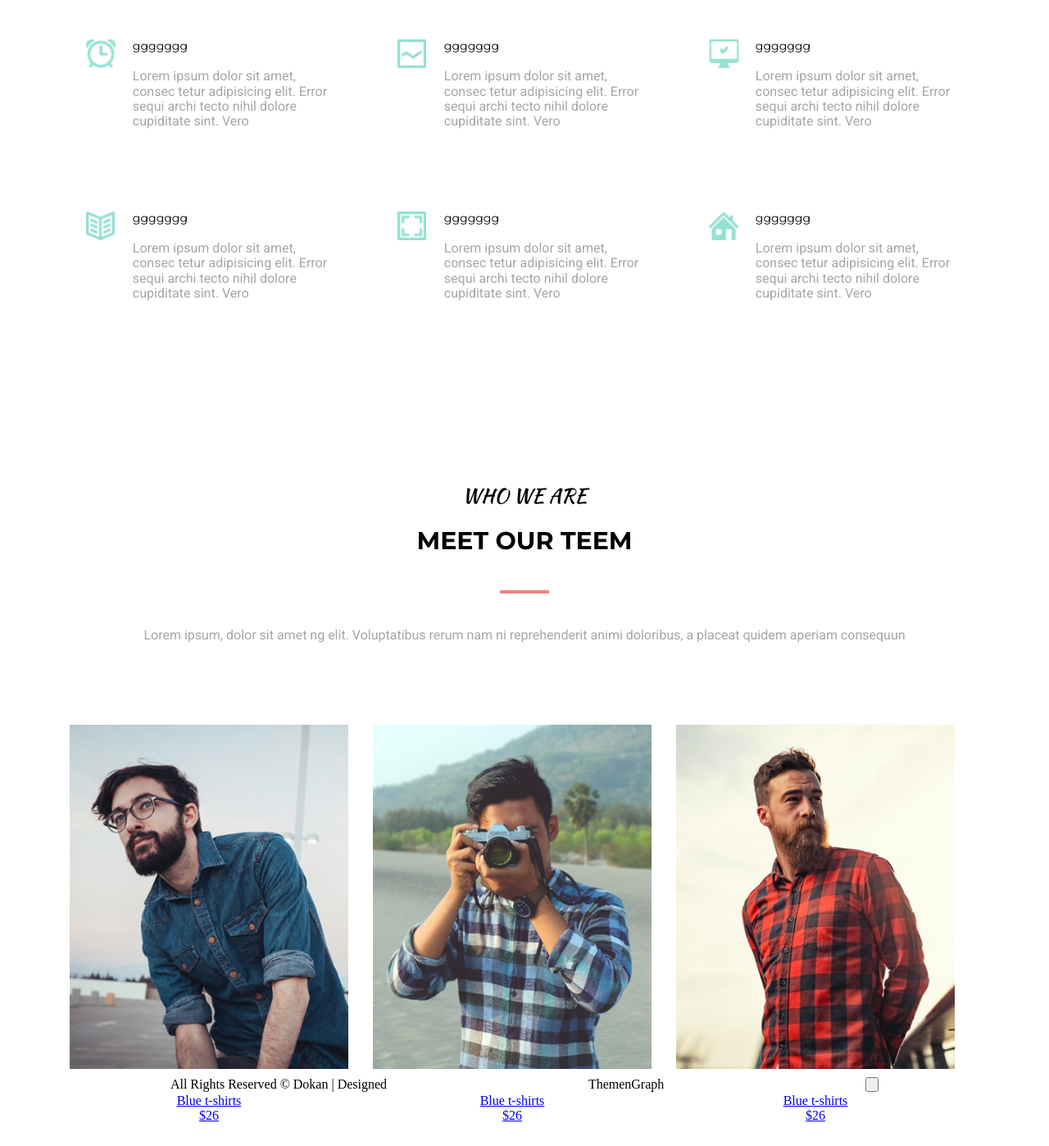
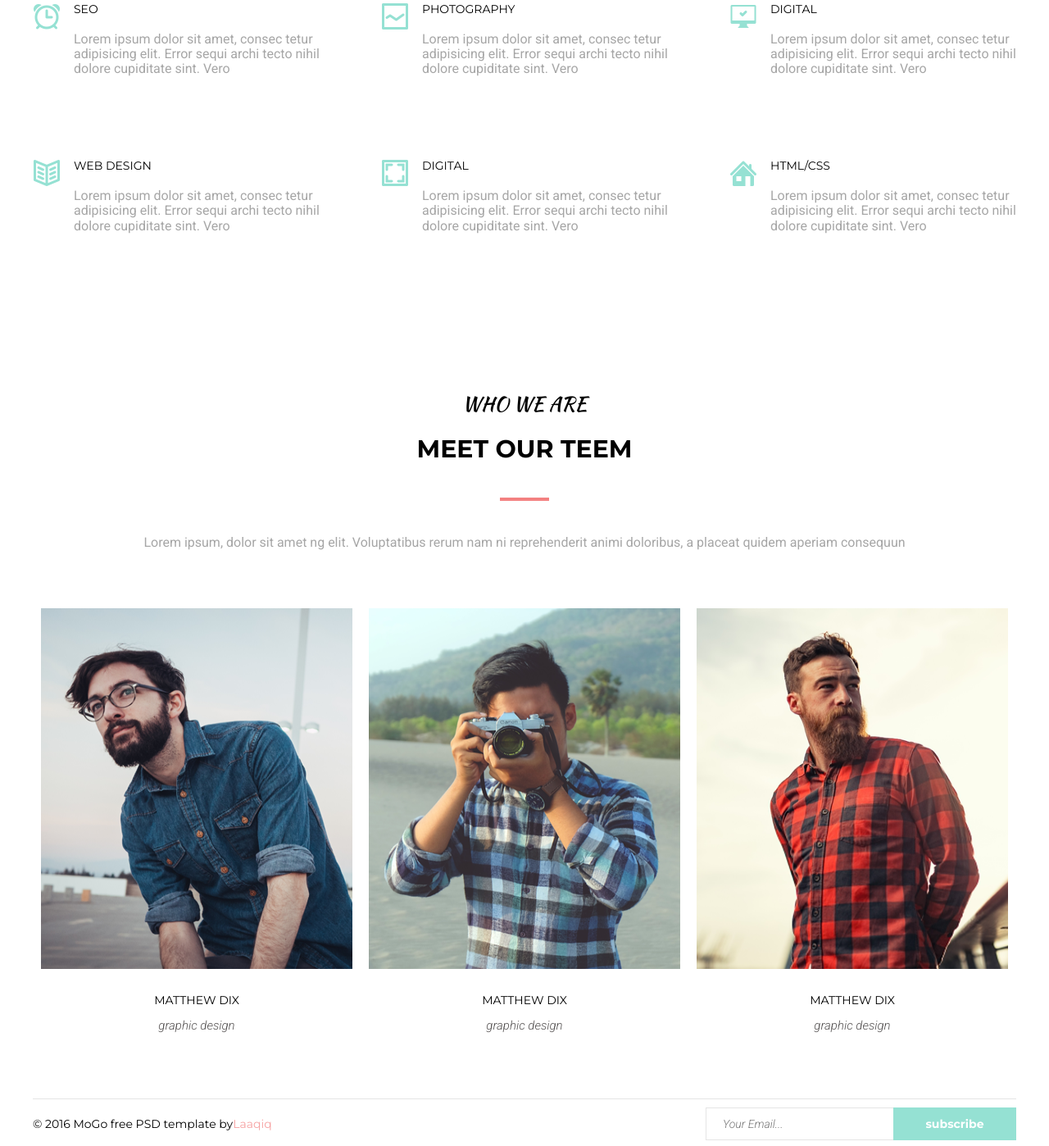
Before and after one commit to EvelinaK/goit-fe-course, a plain HTML site: page html-css/module-06/homework-06.html in a window 1280 px wide. Shown: the part 400-1798 px from the top of the page at 82% size. Before the commit the page ends 1771 px from the top, so only its background shows below. Drawn offline with Linux system fonts and the light colour scheme.

Commit message:
commit hw6.

```diff
--- a/html-css/module-06/css/style.css
+++ b/html-css/module-06/css/style.css
@@ -2,59 +2,51 @@
   box-sizing: border-box;
 }
 
-
-#wrapper{
+#wrapper {
   position: relative;
   width: 100%;
 }
 
-
-.container{
-    max-width: 1140px;
-    padding:0 15px ;
+.container {
+  max-width: 1230px;
+  padding: 0 15px;
   margin: 0 auto;
 }
 
-
-#header{
-
+#header {
 }
 
-
-
+/* navigation */
 
 .logo {
-    font-family: 'Montserrat';
+  font-family: "Montserrat";
   font-weight: 700;
   font-size: 30px;
-    color:#95e1d3;
+  color: #95e1d3;
   text-decoration: none;
 }
-.logo a:nth-child(odd){
+
+.site-navigation a {
+  text-decoration: none;
+  color: #555252;
+  font-family: "Montserrat";
+  font-weight: 400;
+  color: #95e1d3;
+  font-size: 15px;
+  position: relative;
+  padding-bottom: 12px;
   text-transform: uppercase;
 }
 
-
-
- .site-navigation a{
-    text-decoration: none;
-    color:#555252;
-    font-family: 'Montserrat';
-    font-weight: 400;
-    color:#95e1d3;
-    font-size: 15px;
-}
-
-
-
-.nav{
+.nav {
   display: flex;
   align-items: flex-end;
   justify-content: space-between;
   min-height: 50px;
+  padding-bottom: 30px;
 }
 
-.site-navigation{
+.site-navigation {
   display: flex;
   justify-content: space-between;
   width: 490px;
@@ -64,113 +56,126 @@ margin: 0;
   padding: 0;
 }
 
-.nav-link {
-  position: relative;
-    text-transform: uppercase;
-}
-
-
-
- .site-navigation a::after{
-    display:block;
- position: relative;
-    margin: 0 auto;
+.site-navigation a::after {
+  display: block;
+  position: absolute;
   content: "";
-   width: 14px;
+  width: 100%;
   height: 1px;
-    background-color:#f38181;
+  background-color: #f38181;
   opacity: 0;
+  bottom: 0;
   visibility: hidden;
 }
 
-.site-navigation a:hover::after{
-    visibility:visible;
+.site-navigation a:hover::after {
+  visibility: visible;
   opacity: 1;
   color: #f38181;
 }
- .site-navigation a:hover{
+.site-navigation a:hover {
   color: #f38181;
 }
+/* sections servis  */
 
-
-.servis-wrap{
+.servis-wrap {
   display: flex;
   flex-wrap: wrap;
   justify-content: space-between;
-    list-style: none;
   margin: 0;
   padding: 0;
 }
 
-
- .item-servis{
+.item-servis {
+  position: relative;
   display: flex;
   width: 350px;
    margin-bottom: 100px;
-    padding: 0 20px;
+}
+.item-servis::after {
+  position: absolute;
+  content: "";
+  height: 35px;
+  width: 34px;
+  background-position: center;
+  background-repeat: no-repeat;
 }
 
-img{
-    max-width: 100%;
-    height: auto;
-    vertical-align: top;
-}
-.icon{
-    height: 35px;
-    width: 135px;
-    display: flex;
-    padding-right: 20px;
+.i1::after {
+  background-image: url(../image/1.png);
 
 }
-.article{
+
+.i2::after {
+  background-image: url(../image/2.png);
+
+}
+.i3::after {
+  background-image: url(../image/3.png);
+
+}
+.i4::after {
+  background-image: url(../image/4.png);
+}
+.i5::after {
+  background-image: url(../image/5.png);
+}
+.i6::after {
+  background-image: url(../image/6.png);
+}
+
+
+.article {
   display: flex;
   flex-direction: column;
+  padding-left: 50px;
 }
 
-.article-wrap{
+.article-wrap {
   display: flex;
   align-items: center;
   flex-direction: column;
-padding: 100px 0;
+   padding: 70px 0;
+
 }
-.article-wrap h3{
-font-family: 'Kaushan Script';
+.article-wrap h3 {
+  font-family: "Kaushan Script";
   font-weight: 500;
   font-size: 24px;
   text-align: center;
   text-transform: uppercase;
 }
 
-.article-wrap h2{
- font-family: 'Montserrat';
+.article-wrap .main-title {
+  font-family: "Montserrat";
   font-weight: 700;
   font-size: 30px;
   text-align: center;
   text-transform: uppercase;
 }
 
-  .servis-title{
+.servis-title {
   padding-bottom: 20px;
-      font-family: 'montserrat';
+  font-family: "montserrat";
   font-weight: 400;
   font-size: 14px;
   color: black;
+  text-transform: uppercase;
 }
 
-  .servis-p{
-      font-family: 'Roboto';
+.servis-p {
+  font-family: "Roboto";
   font-weight: 400;
   color: #a6a6a6;
 }
 
-  .article-wrap p{
-    font-family: 'Roboto';
+.article-wrap p {
+  font-family: "Roboto";
   font-weight: 400;
   color: #a6a6a6;
 }
 
-
-.main-title::after{
+.main-title::after {
   margin: 0 auto;
   content: "";
   display: block;
@@ -181,81 +186,173 @@ text-transform: uppercase;
   background-color: #f38181;
 }
 
+/*
+section portfolio */
 
-.img-foto{
-    width: 340px;
-    height: 420px;
+.portfolio-list {
+  display: flex;
+  flex-wrap: wrap;
+  justify-content: space-around;
 }
 
-.portfolio-list{
-    display: flex;
+.portfolio {
+  position: relative;
 
 }
-.portfolio{
+
+.wrap-foto{
+  width: 380px;
+  height: 470px;
+  position: relative;
+  padding-bottom: 30px;
+}
+
+.card-foto {
   display: flex;
-    margin-right: 30px;
-    width: 340px;
-    height: 420px;
-    z-index: 1;
-    position: relative;
-    margin-bottom: 10px;
+    width: 100%;
+    height: 100%;
+    margin-bottom: 20px;
 }
-.potfolio-overlay{
+
+.img-foto {
+  width: 100%;
+  height: 100%;
+    display:block;
+}
+.potfolio-overlay {
   position: absolute;
-  visibility: hidden;
   top: 0;
+  left: 0;
   right: 0;
   bottom: 0;
-    left: 0;
-    background-image: url(../image/foto-1.png);
-    background-size: cover;
-    background-repeat: no-repeat;
-    padding-bottom: 30px;
-
+   visibility: hidden;
+  background: linear-gradient(90deg, rgba(252, 227, 138, 0.75) 0%, rgba(243, 129, 129, 0.75) 100%);
+  display: flex;
+  justify-content: center;
+  align-items: center;
 }
-.foto-2{
-    background-image: url(../image/foto-2.png);
-}
-.foto-3{
-    background-image: url(../image/foto-3.png);
+.icon-portf {
+  height: 58px;
+  width: 58px;
+  border: none;
+  margin-right: 1px;
+  background-color: #fce38a;
 }
 
 
-.potfolio-overlay::after{
-    content: '';
-    top: 0;
-    right: 0;
-    bottom: 0;
-    left: 0;
-    position: absolute;
-    background: linear-gradient(0deg,
-    rgba(242,226,145,1) 0%,
-    rgba(234,138,137,1) 100%);
-    opacity: 0.9;
-transition-property: transform;
+.wrap-foto:hover .card-foto {
+  transform: translate(-10px, -13px);
+  transition-duration: 200ms;
+  transition-timing-function: linear;
+  box-shadow: 10px 13px 1px 1px rgba(158, 255, 211, 1);
+}
+.wrap-foto:hover  .potfolio-overlay{
+visibility: visible;
+}
+
+.icon-portf:hover {
+  background-color: #95e1d3;
+}
+ .foo{
+  display: flex;
+  flex-direction: column;
+  justify-content: space-between;
+  padding-bottom: 80px;
+  }
+
+   .name{
+      display: flex;
+      flex-direction: column;
+      align-items: center;
+      font-family:'Montserrat';
+      font-weight: 400;
+      font-size: 14px;
+      color: black;
+      text-transform: uppercase;
+      text-decoration: none;
+      padding-bottom: 15px;
+  }
+
+
+  .sub{
+      display: flex;
+      justify-content: center;
+      font-family:'Roboto';
+      font-style: italic;
+      font-weight: 300;
+      font-size: 15px;
+      color: #555252;
+      text-decoration: none;
+  }
+
+
+   .wrap-footer{
+      display: flex;
+      justify-content: space-between;
+      align-items: center;
+      padding:  10px 0;
+      border-top:1px solid #e5e5e5;
+  }
+
+
+
+.copyrite{
+  display: flex;
+  font-family: 'Montserrat';
+  font-weight: 400;
+  font-size: 14px;
+
+}
+  .red-copy{
+display: flex;
+color: #f6a1a1;
 
   }
 
-.portfolio:hover .potfolio-overlay {
-    visibility: visible;
-    box-shadow: 12px 12px 2px 1px rgba(149, 255, 211, 0.8);
-    transform: translate(-5px,-5px);
-    transition-duration: 200ms;
-    transition-timing-function: linear;
+ form,input {
+
+height: 40px;
+line-height: 1;
 }
 
+input {
 
-.img-foto{
-margin-bottom: 30px;
 }
 
-.card-foo{
-    display: flex;
-    flex-direction: column;
-    align-items: center;
+input[type="submit"] {
+  padding: 0 20px;
+  width: 150px;
+  margin-left: -1px;
+  background-color: #95e1d3;
+  color: #ffffff;
+  font-family: 'Montserrat';
+  font-weight: 700;
+  font-size: 14px;
+  border: none;
+
 }
 
-.foo-copyrite{
-display: flex;
-justify-content: space-around;
+input[type="email"] {
+  padding: 0 20px;
+  margin-right: -4px;
+  width: 230px;
+  color: #ffffff;
+  font-family:'Roboto';
+  font-style: italic;
+  font-weight: 100;
+  font-size: 14px;
+  outline: none;
+  border:1px solid #e5e5e5;
 }
+
+input[type="submit"]:hover {
+  background-color: #95e1d3;
+  cursor: pointer;
+}
+
+.wrapper {
+  margin: auto;
+  width: 360px;
+  height: 60px;
+  padding: 5px;
+}
--- a/html-css/module-06/homework-06.html
+++ b/html-css/module-06/homework-06.html
@@ -1,24 +1,33 @@
 <!DOCTYPE html>
 <html lang="en">
   <head>
-    <meta charset="UTF-8">
-    <meta name="viewport" content="width=device-width, initial-scale=1.0">
+    <meta charset="UTF-8" />
+    <meta name="viewport" content="width=device-width, initial-scale=1.0" />
     <title>Document3</title>
-    <link rel="stylesheet" href="css/style.css">
-    <link rel="stylesheet" href="css/normalize.css">
+    <link rel="stylesheet" href="css/style.css" />
+    <link rel="stylesheet" href="css/normalize.css" />
     <script src="./js/main.js"></script>
-    <link href="https://fonts.googleapis.com/css?family=Montserrat:400,700&display=swap" rel="stylesheet">
-    <link href="https://fonts.googleapis.com/css?family=Kaushan+Script&display=swap" rel="stylesheet">
-    <link href="https://fonts.googleapis.com/css?family=Roboto:300i,400&display=swap" rel="stylesheet">
+    <link
+      href="https://fonts.googleapis.com/css?family=Montserrat:400,700&display=swap"
+      rel="stylesheet"
+    />
+    <link
+      href="https://fonts.googleapis.com/css?family=Kaushan+Script&display=swap"
+      rel="stylesheet"
+    />
+    <link
+      href="https://fonts.googleapis.com/css?family=Roboto:300i,400&display=swap"
+      rel="stylesheet"
+    />
   </head>
   <body>
     <div id="wrapper">
       <header id="header">
         <div class="container">
           <nav class="nav">
-            <a class="logo"href="#">modo</a>
+            <a class="logo" href="#">MoDo</a>
             <ul class="site-navigation">
-            <li >
+              <li>
                 <a href="#" class="nav-link">home</a>
               </li>
               <li>
@@ -33,7 +42,7 @@
               <li>
                 <a href="#" class="nav-link">blog</a>
               </li>
-            <li >
+              <li>
                 <a href="#" class="nav-link">contact us</a>
               </li>
             </ul>
@@ -44,149 +53,164 @@
         <div class="container">
           <div class="article-wrap">
             <h3 class="sub-tile">we work with</h3>
-    <h2 class="main-title">amazing servises</h2>
+            <span class="main-title">amazing servises</span>
           </div>
           <div class="servis-wrap">
-      <div class="item-servis">
-        <div class="icon">
-          <img src="image/1.png" >
-        </div>
+            <div class="item-servis i1">
               <div class="article">
-          <h class="servis-title">ggggggg</h>
-          <p class="servis-p">Lorem ipsum dolor sit amet, consec
-            tetur adipisicing elit. Error sequi archi
-            tecto nihil dolore cupiditate sint. Vero </p>
+                <h class="servis-title">seo</h>
+                <p class="servis-p">
+                  Lorem ipsum dolor sit amet, consec tetur adipisicing elit.
+                  Error sequi archi tecto nihil dolore cupiditate sint. Vero
+                </p>
               </div>
             </div>
-      <div class="item-servis">
-        <div class="icon">
-          <img src="image/2.png" >
-        </div>
+            <div class="item-servis i2">
               <div class="article">
-          <h class="servis-title">ggggggg</h>
-          <p class="servis-p">Lorem ipsum dolor sit amet, consec
-            tetur adipisicing elit. Error sequi archi
-            tecto nihil dolore cupiditate sint. Vero </p>
+                <h class="servis-title">photography</h>
+                <p class="servis-p">
+                  Lorem ipsum dolor sit amet, consec tetur adipisicing elit.
+                  Error sequi archi tecto nihil dolore cupiditate sint. Vero
+                </p>
               </div>
             </div>
-      <div class="item-servis">
-        <div class="icon">
-          <img src="image/3.png" >
-        </div>
+            <div class="item-servis i3">
               <div class="article">
-          <h class="servis-title">ggggggg</h>
-          <p class="servis-p">Lorem ipsum dolor sit amet, consec
-            tetur adipisicing elit. Error sequi archi
-            tecto nihil dolore cupiditate sint. Vero </p>
+                <h class="servis-title">digital</h>
+                <p class="servis-p">
+                  Lorem ipsum dolor sit amet, consec tetur adipisicing elit.
+                  Error sequi archi tecto nihil dolore cupiditate sint. Vero
+                </p>
               </div>
             </div>
-      <div class="item-servis">
-        <div class="icon">
-          <img src="image/4.png" >
-        </div>
+            <div class="item-servis i4">
               <div class="article">
-          <h class="servis-title">ggggggg</h>
-          <p class="servis-p">Lorem ipsum dolor sit amet, consec
-            tetur adipisicing elit. Error sequi archi
-            tecto nihil dolore cupiditate sint. Vero </p>
+                <h class="servis-title">web design</h>
+                <p class="servis-p">
+                  Lorem ipsum dolor sit amet, consec tetur adipisicing elit.
+                  Error sequi archi tecto nihil dolore cupiditate sint. Vero
+                </p>
               </div>
             </div>
-      <div class="item-servis">
-        <div class="icon">
-          <img src="image/5.png">
-        </div>
+            <div class="item-servis i5">
               <div class="article">
-          <h class="servis-title">ggggggg</h>
-          <p class="servis-p">Lorem ipsum dolor sit amet, consec
-            tetur adipisicing elit. Error sequi archi
-            tecto nihil dolore cupiditate sint. Vero </p>
+                <h class="servis-title">digital</h>
+                <p class="servis-p">
+                  Lorem ipsum dolor sit amet, consec tetur adipisicing elit.
+                  Error sequi archi tecto nihil dolore cupiditate sint. Vero
+                </p>
               </div>
             </div>
-      <div class="item-servis">
-        <div class="icon">
-          <img src="image/6.png"  >
-        </div>
+            <div class="item-servis i6">
               <div class="article">
-          <h class="servis-title">ggggggg</h>
-          <p class="servis-p">Lorem ipsum dolor sit amet, consec
-            tetur adipisicing elit. Error sequi archi
-            tecto nihil dolore cupiditate sint. Vero </p>
+                <h class="servis-title">html/css</h>
+                <p class="servis-p">
+                  Lorem ipsum dolor sit amet, consec tetur adipisicing elit.
+                  Error sequi archi tecto nihil dolore cupiditate sint. Vero
+                </p>
               </div>
             </div>
           </div>
           <div class="article-wrap">
             <h3 class="sub-tile">who we are</h3>
-    <h2 class="main-title">meet our teem</h2>
-    <p>Lorem ipsum, dolor sit amet
-      ng elit. Voluptatibus rerum nam
-      ni reprehenderit animi doloribus,
-      a placeat quidem aperiam consequun</p>
+            <span class="main-title">meet our teem</span>
+            <p>
+              Lorem ipsum, dolor sit amet ng elit. Voluptatibus rerum nam ni
+              reprehenderit animi doloribus, a placeat quidem aperiam consequun
+            </p>
           </div>
         </div>
         <div class="container">
           <div class="portfolio-list">
             <div class="portfolio">
-        <div class="potfolio-overlay foto-1">
-          <div class="icons">
-            <button class="icon-1"><i class="pe-7s-like"></i></button>
-            <button class="icon-2"><i class="pe-7s-shuffle"></i></button>
-            <button class="icon-3"><i class="pe-7s-clock"></i></button>
-            <button class="icon-4"><i class="pe-7s-cart"></i></button>
+              <div class="wrap-foto">
+                <div class="card-foto">
+                  <img class="img-foto" src="./image/foto-1.png" alt="" />
+                  <div class="potfolio-overlay">
+                    <button class="icon-portf">
+                      <img src="./image/icon-1.png" alt="" />
+                    </button>
+                    <button class="icon-portf">
+                      <img src="./image/icon-2.png" alt="" />
+                    </button>
+                    <button class="icon-portf">
+                      <img src="./image/icon-3.png" alt="" />
+                    </button>
+                    <button class="icon-portf">
+                      <img src="./image/icon-4.png" alt="" />
+                    </button>
                   </div>
                 </div>
-        <a href ="#" class="card-item">
-            <img class="img-foto" src="./image/foto-1.png" alt="">
-          <div class="card-foo">
-            <span class="card-name">Blue t-shirts</span>
-            <span class="card-price">$26</span>
               </div>
-        </a>
+              <div class="foo">
+                <span class="name">Matthew Dix</span>
+                <span class="sub">graphic design</span>
+              </div>
             </div>
             <div class="portfolio">
-        <div class="potfolio-overlay foto-2">
-
-          <div class="icons">
-            <button class="icon-1"><i class="pe-7s-like"></i></button>
-            <button class="icon-2"><i class="pe-7s-shuffle"></i></button>
-            <button class="icon-3"><i class="pe-7s-clock"></i></button>
-            <button class="icon-4"><i class="pe-7s-cart"></i></button>
+              <div class="wrap-foto">
+                <div class="card-foto">
+                  <img class="img-foto" src="./image/foto-2.png" alt="" />
+                  <div class="potfolio-overlay">
+                    <button class="icon-portf">
+                      <img src="./image/icon-1.png" alt="" />
+                    </button>
+                    <button class="icon-portf">
+                      <img src="./image/icon-2.png" alt="" />
+                    </button>
+                    <button class="icon-portf">
+                      <img src="./image/icon-3.png" alt="" />
+                    </button>
+                    <button class="icon-portf">
+                      <img src="./image/icon-4.png" alt="" />
+                    </button>
                   </div>
                 </div>
-        <a href ="#" class="card-item">
-            <img class="img-foto" src="./image/foto-2.png" alt="">
-          <div class="card-foo">
-            <span class="card-name">Blue t-shirts</span>
-            <span class="card-price">$26</span>
               </div>
-        </a>
+              <div class="foo">
+                <span class="name">Matthew Dix</span>
+                <span class="sub">graphic design</span>
+              </div>
             </div>
             <div class="portfolio">
-        <div class="potfolio-overlay foto-3">
-          <div class="icons">
-            <button class="icon-1"><i class="pe-7s-like"></i></button>
-            <button class="icon-2"><i class="pe-7s-shuffle"></i></button>
-            <button class="icon-3"><i class="pe-7s-clock"></i></button>
-            <button class="icon-4"><i class="pe-7s-cart"></i></button>
+              <div class="wrap-foto">
+                <div class="card-foto">
+                  <img class="img-foto" src="./image/foto-3.png" alt="" />
+                  <div class="potfolio-overlay">
+                    <button class="icon-portf">
+                      <img src="./image/icon-1.png" alt="" />
+                    </button>
+                    <button class="icon-portf">
+                      <img src="./image/icon-2.png" alt="" />
+                    </button>
+                    <button class="icon-portf">
+                      <img src="./image/icon-3.png" alt="" />
+                    </button>
+                    <button class="icon-portf">
+                      <img src="./image/icon-4.png" alt="" />
+                    </button>
                   </div>
                 </div>
-        <a href ="#" class="card-item">
-            <img class="img-foto" src="./image/foto-3.png" alt="">
-          <div class="card-foo">
-            <span class="card-name">Blue t-shirts</span>
-            <span class="card-price">$26</span>
               </div>
-        </a>
+              <div class="foo">
+                <span class="name">Matthew Dix</span>
+                <span class="sub">graphic design</span>
               </div>
+            </div>
+
           </div>
         </div>
       </main>
         <footer>
           <div class="container">
-      <div class="foo-copyrite">
-        <span class="copirite">All Rights Reserved © Dokan | Designed </span> <span class="copirite2">ThemenGraph</span>
-        <button class="button-footer"></button>
+          <div class="wrap-footer">
+            <span class="copyrite">© 2016 MoGo free PSD template by<p class="red-copy"> Laaqiq</p></span>
+             <form action="#" method="get">
+               <input type="email" name="main" placeholder="Your Email..." />
+               <input type="submit" value="subscribe" />
            </div>
           </div>
+
         </footer>
     </div>
   </body>
```
Also changed, not shown: html-css/module-06/Untitled-3.html (added), html-css/module-06/image/111.png (deleted), html-css/module-06/image/33333.png (deleted), html-css/module-06/image/444444.png (deleted), html-css/module-06/image/icon-1.png (added), html-css/module-06/image/icon-2.png (added), html-css/module-06/image/icon-3.png (added), html-css/module-06/image/icon-4.png (added). Lines whose indentation alone changed are shown as unchanged.
